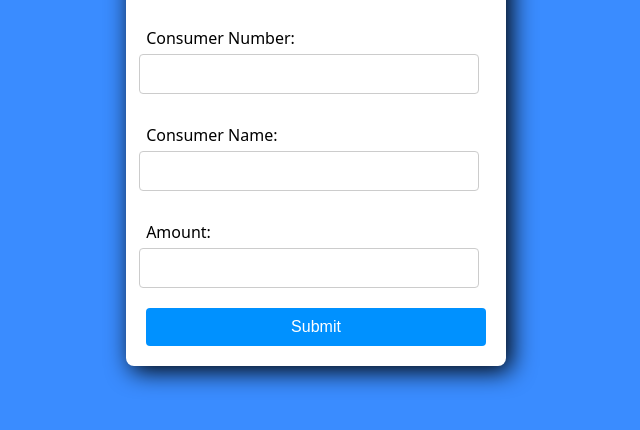
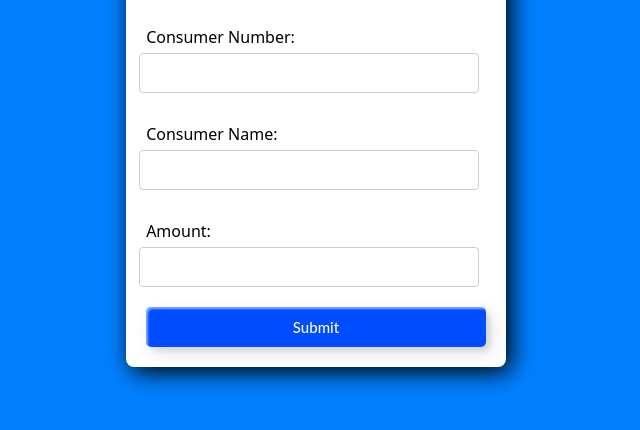
Before and after one commit to BHUSHN1611/Receiptgen, a plain HTML site: page index.html in a window 1280 px wide. Shown: the part 334-764 px from the top of the page, without its empty margins (324-964 px from the left). Drawn offline with Linux system fonts and the light colour scheme.

Commit message:
on submission reset details

```diff
--- a/index.html
+++ b/index.html
@@ -19,7 +19,7 @@
             <input type="text" id="consumerName" name="consumerName" required>
             <label for="amount">Amount:</label>
             <input type="number" id="amount" name="amount" required>
-            <button type="button" onclick="printDetails()">Submit</button>
+            <button class="custom-btn btn-2" type="button" onclick="submitAndPrintDetails()">Submit</button>
         </form>
     </div>
     <script src="script.js"></script>
--- a/script.js
+++ b/script.js
@@ -279,6 +279,18 @@ function printDetails() {
     } else {
         alert('Please fill out all fields.');
     }
+
+}
+function clearForm() {
+    document.getElementById('detailsForm').reset();
+    setCurrentDateTime();
+}
+
+function submitAndPrintDetails() {
+    printDetails();
+    clearForm();
 }
 
 window.onload = setCurrentDateTime;
+
+setInterval(setCurrentDateTime, 120000);
--- a/style.css
+++ b/style.css
@@ -14,7 +14,7 @@ body {
     align-items: center;
     height: 100vh;
     margin: 0;
-    background-color: #3a8cff;
+    background-color: #0080ff;
     font-family: system-ui, -apple-system, BlinkMacSystemFont,
      'Segoe UI', Roboto, Oxygen, Ubuntu, Cantarell, 'Open Sans', 'Helvetica Neue', sans-serif;
 }
@@ -57,17 +57,44 @@ input {
     font-size: 15.5px;
 }
 
-button {
+/* From Uiverse.io by AqFox */
+.custom-btn {
     width: 100%;
-    padding: 10px;
-    background: #0091ff;
+    height: 40px;
+    color: #fff;
+    border-radius: 5px;
+    padding: 10px 25px;
+    font-family: 'Lato', sans-serif;
+    font-weight: 500;
+    background: transparent;
+    cursor: pointer;
+    transition: all 0.3s ease;
+    position: relative;
+    display: inline-block;
+    box-shadow: inset 2px 2px 2px 0px rgba(255,255,255,.5),
+     7px 7px 20px 0px rgba(0,0,0,.1),
+     4px 4px 5px 0px rgba(0,0,0,.1);
+    outline: none;
+    font-size: 15px;
+  }
+
+  .btn-2 {
+    background: #004dff;
+    background: linear-gradient(0deg, #004dff 0%, #004dff 100%);
     border: none;
-    color: white;
-    font-size: 16px;
-    cursor: pointer;
-    border-radius: 4px;
-}
+  }
 
-button:hover {
-    background: #0091ff;
-}
+  .btn-2:before {
+    height: 0%;
+    width: 2px;
+  }
+
+  .btn-2:hover {
+    box-shadow: 4px 4px 6px 0 rgba(255,255,255,.5),
+                -4px -4px 6px 0 rgba(116, 125, 136, .5),
+      inset -4px -4px 6px 0 rgba(255,255,255,.2),
+      inset 4px 4px 6px 0 rgba(0, 0, 0, .4);
+  }
+  .btn-2:active{
+    opacity: 0.7;
+  }
```
